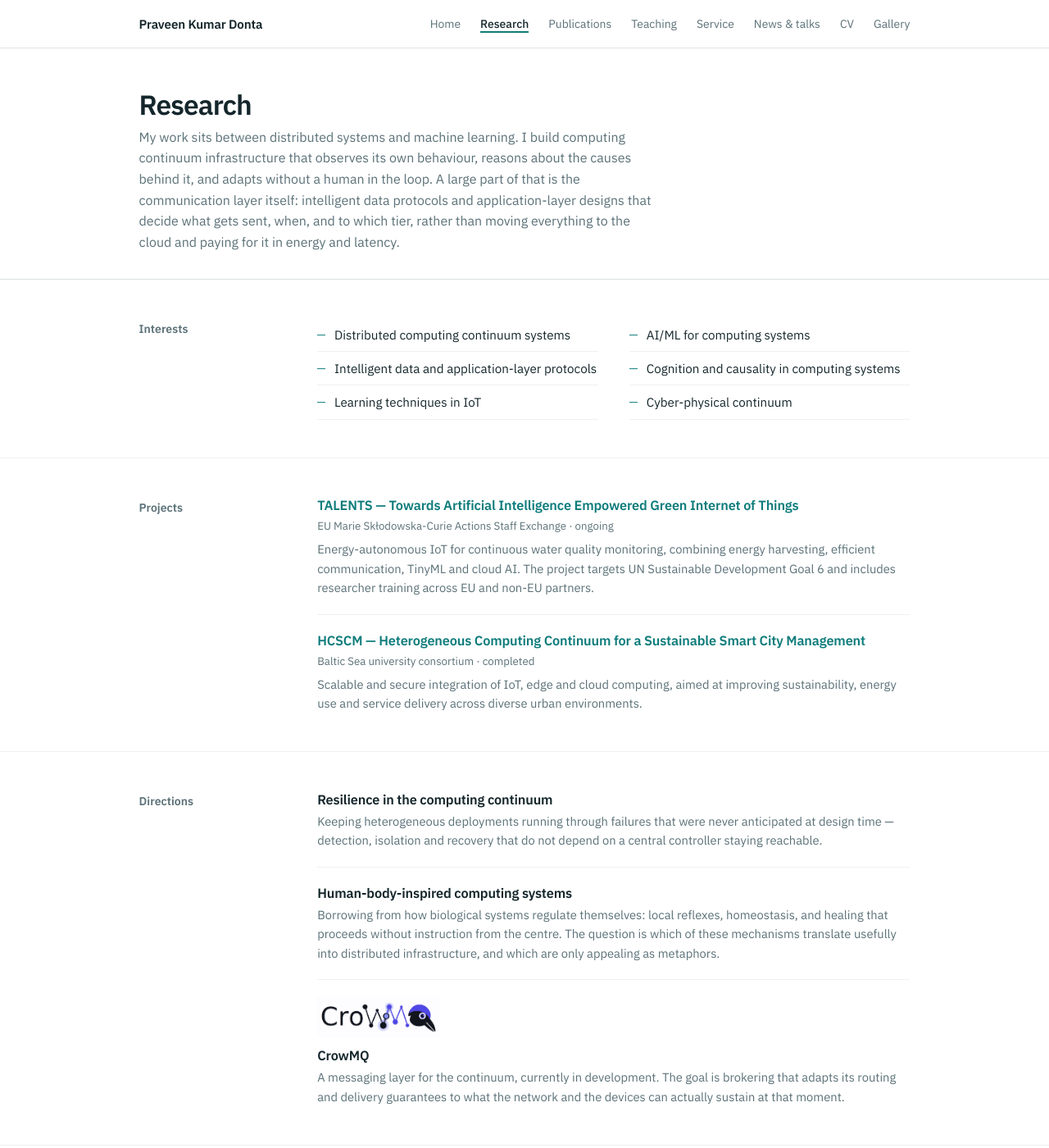
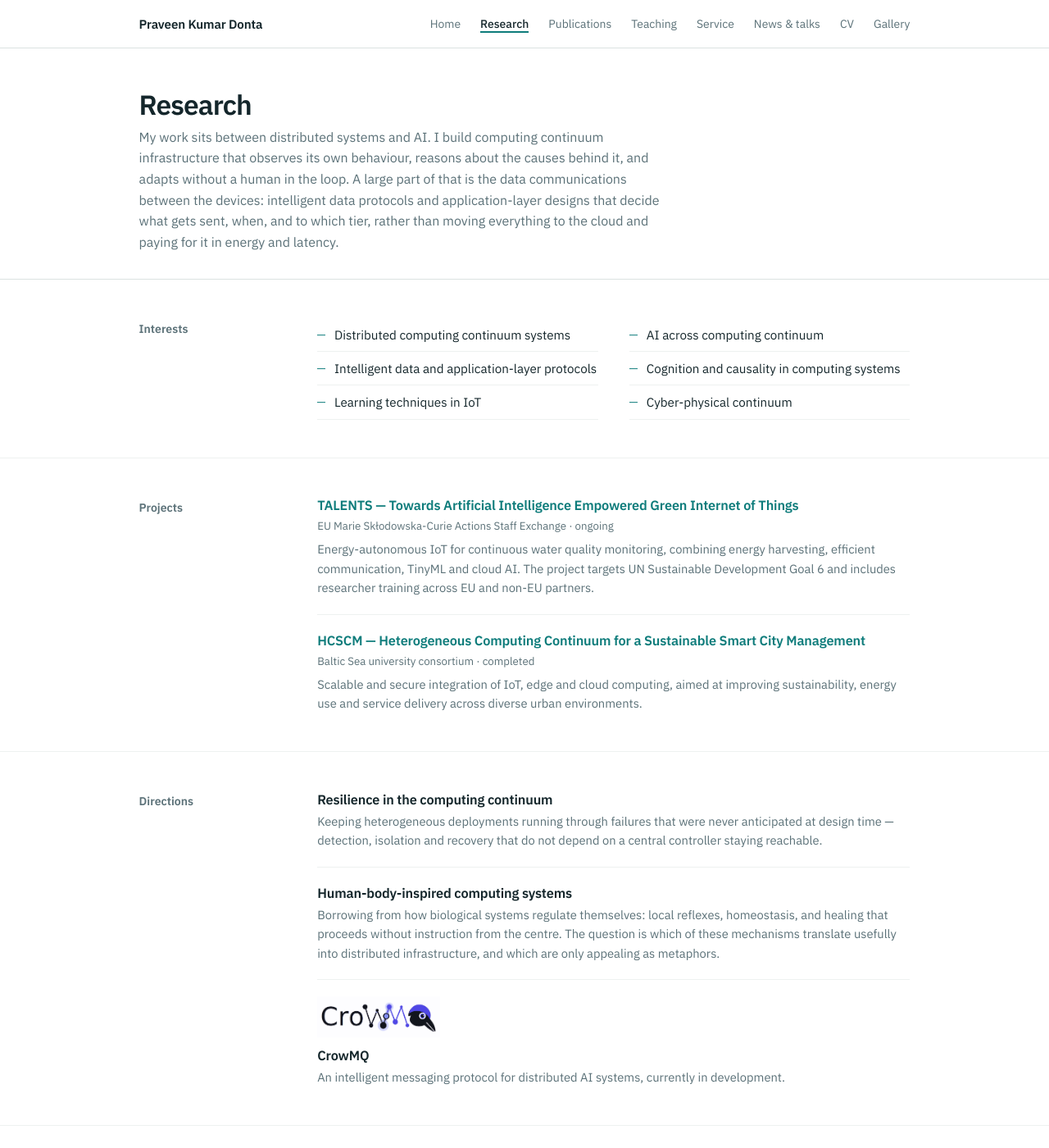
Before and after one commit to pdonta/pdonta.github.io, a Jekyll site: the page built from research.html, in a window 1280 px wide and 1400 px high. Shown: the whole window at 82% size. Built offline with Jekyll 4.4.1, drawn with Linux system fonts in a browser that asks for light colours.

Commit message:
Revise research description and interests for clarity
Updated terminology to reflect a shift from machine learning to AI and clarified the focus on intelligent data communications in the research description.

```diff
--- a/_data/research.yml
+++ b/_data/research.yml
@@ -3,10 +3,10 @@
 # ===============================================================
 
 intro: >-
-  My work sits between distributed systems and machine learning. I build computing
+  My work sits between distributed systems and AI. I build computing
   continuum infrastructure that observes its own behaviour, reasons about the causes
   behind it, and adapts without a human in the loop. A large part of that is the
-  communication layer itself: intelligent data protocols and application-layer designs
+  data communications between the devices: intelligent data protocols and application-layer designs
   that decide what gets sent, when, and to which tier, rather than moving everything
   to the cloud and paying for it in energy and latency.
 
@@ -14,7 +14,7 @@ interests:
   - Distributed computing continuum systems
   - Intelligent data and application-layer protocols
   - Learning techniques in IoT
-  - AI/ML for computing systems
+  - AI across computing continuum
   - Cognition and causality in computing systems
   - Cyber-physical continuum
 
@@ -54,9 +54,7 @@ directions:
     image: /assets/img/crowmq.gif
     image_alt: CrowMQ logo
     summary: >-
-      A messaging layer for the continuum, currently in development. The goal is
-      brokering that adapts its routing and delivery guarantees to what the network
-      and the devices can actually sustain at that moment.
+      An intelligent messaging protocol for distributed AI systems, currently in development.
 
 # PhD students and openings sit here, alongside the work itself.
 phd_students:
```
